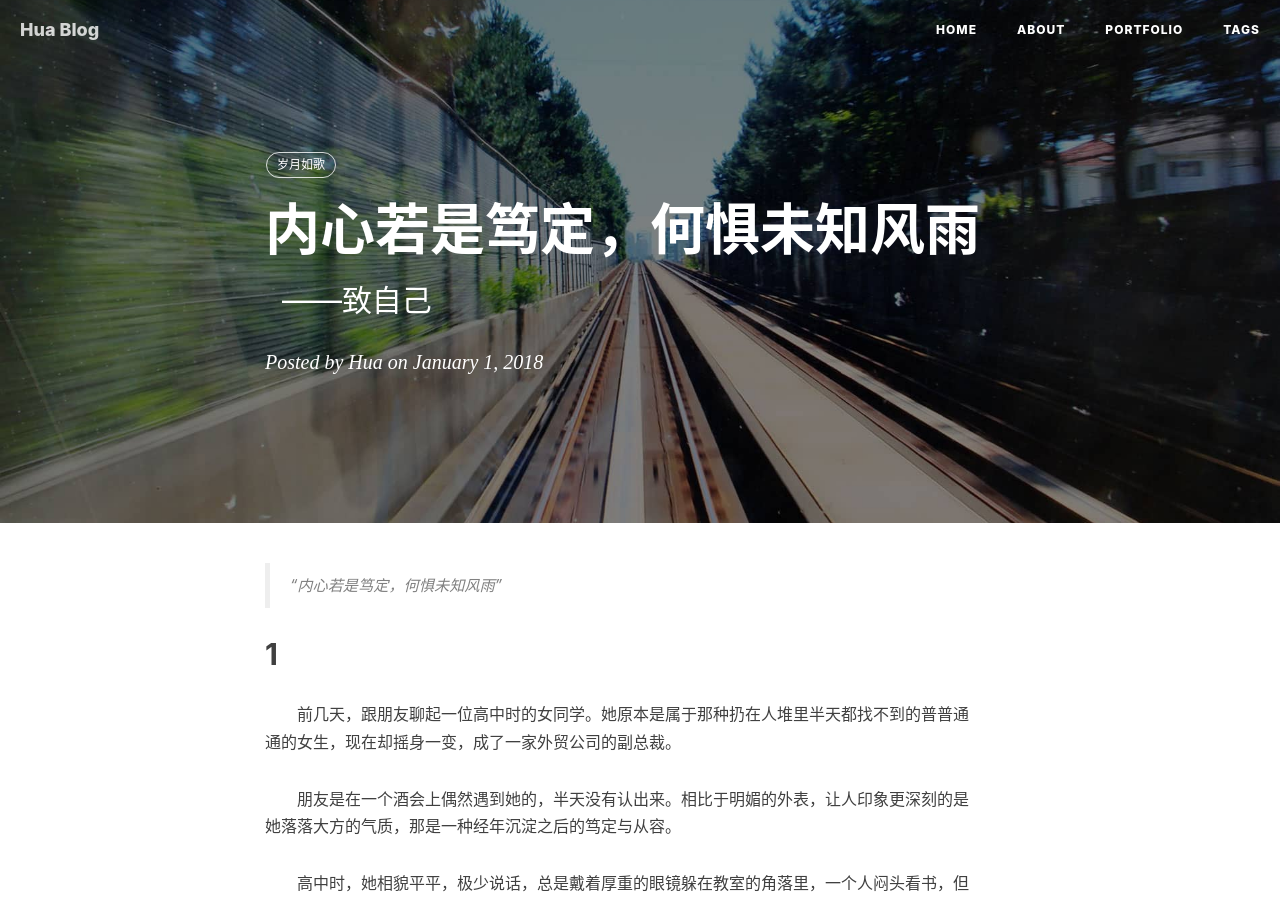
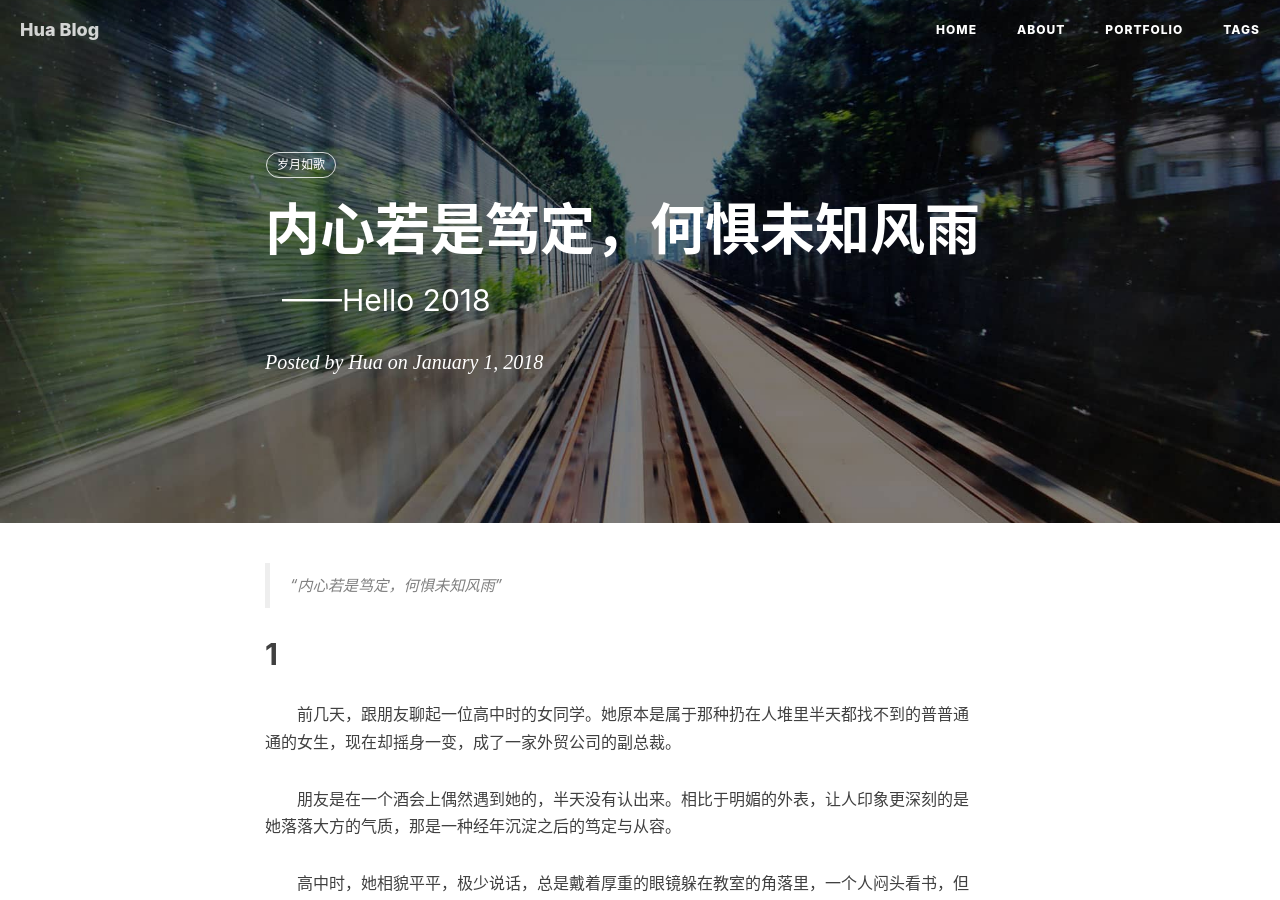
Before and after one commit to huapro/huapro.github.io, a Jekyll site: the page built from _posts/2018-01-01-confidence.markdown, in a window 1280 px wide and 900 px high. Built offline with Jekyll 4.4.1, drawn with Linux system fonts in a browser that asks for light colours; nearby versions of some CDN libraries; comment, search, counter and statistics services are not loaded.

Commit message:
Update 2018-01-01-confidence.markdown

```diff
--- a/_posts/2018-01-01-confidence.markdown
+++ b/_posts/2018-01-01-confidence.markdown
@@ -1,7 +1,7 @@
 ---
 layout:     post
 title:      "内心若是笃定，何惧未知风雨"
-subtitle:   ——致自己
+subtitle:   ——Hello 2018
 date:       2018-01-01 9:17:19
 author:     "Hua"
 header-img: "img/post-bg-2015.jpg"
```
